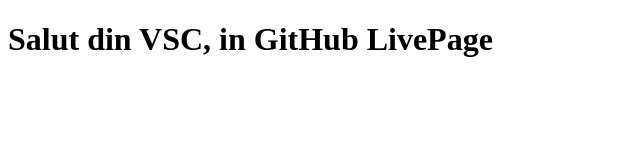
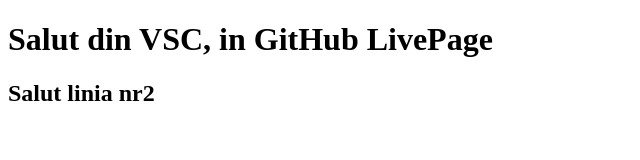
Before and after one commit to MystGunn/homework_1, a plain HTML site: page index.html in a window 1280 px wide. Shown: the whole page, without its empty margins (0-640 px from the left). Drawn offline with Linux system fonts and the light colour scheme.

Commit message:
Am adaugat index.html si l2 + mod in readme

```diff
--- a/index.html
+++ b/index.html
@@ -8,5 +8,6 @@
 
   <body>
     <h1>Salut din VSC, in GitHub LivePage</h1>
+    <h2>Salut linia nr2</h2>
   </body>
 </html>
```
Also changed, not shown: 1 other file.
